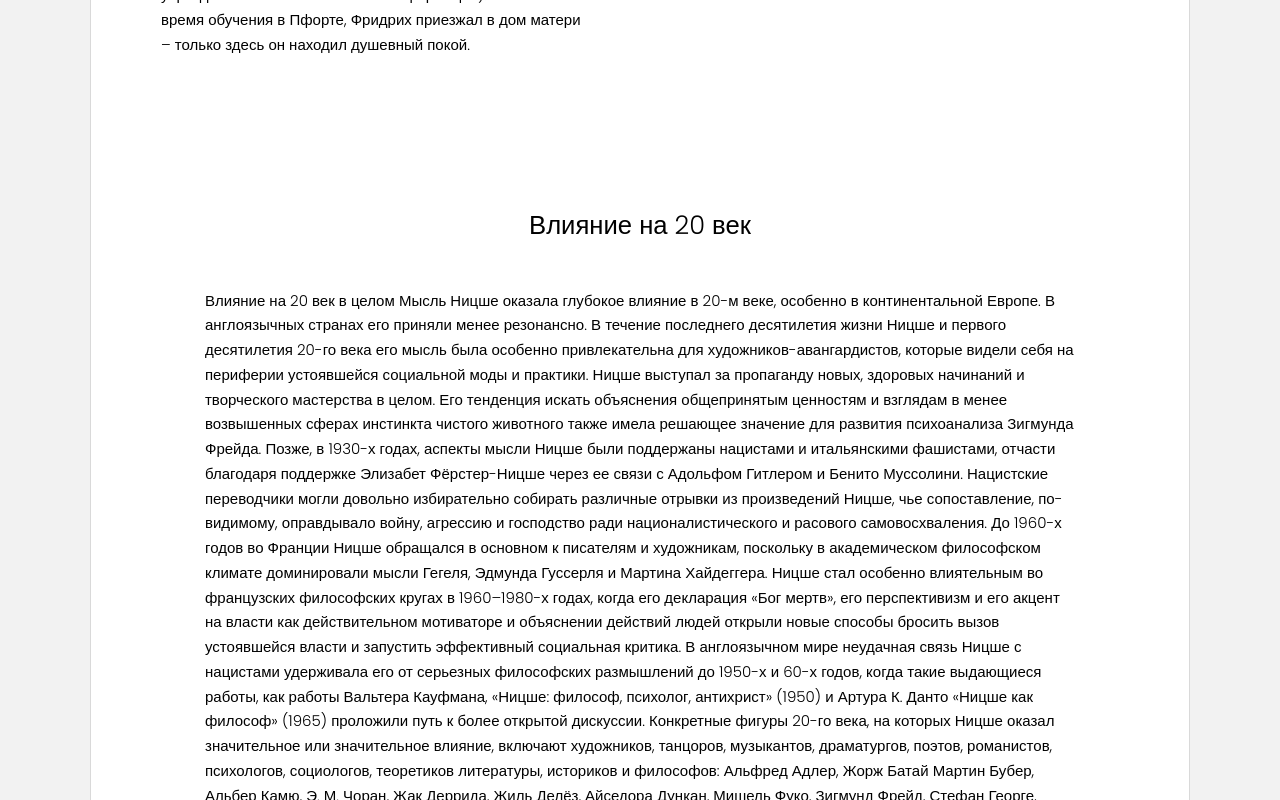
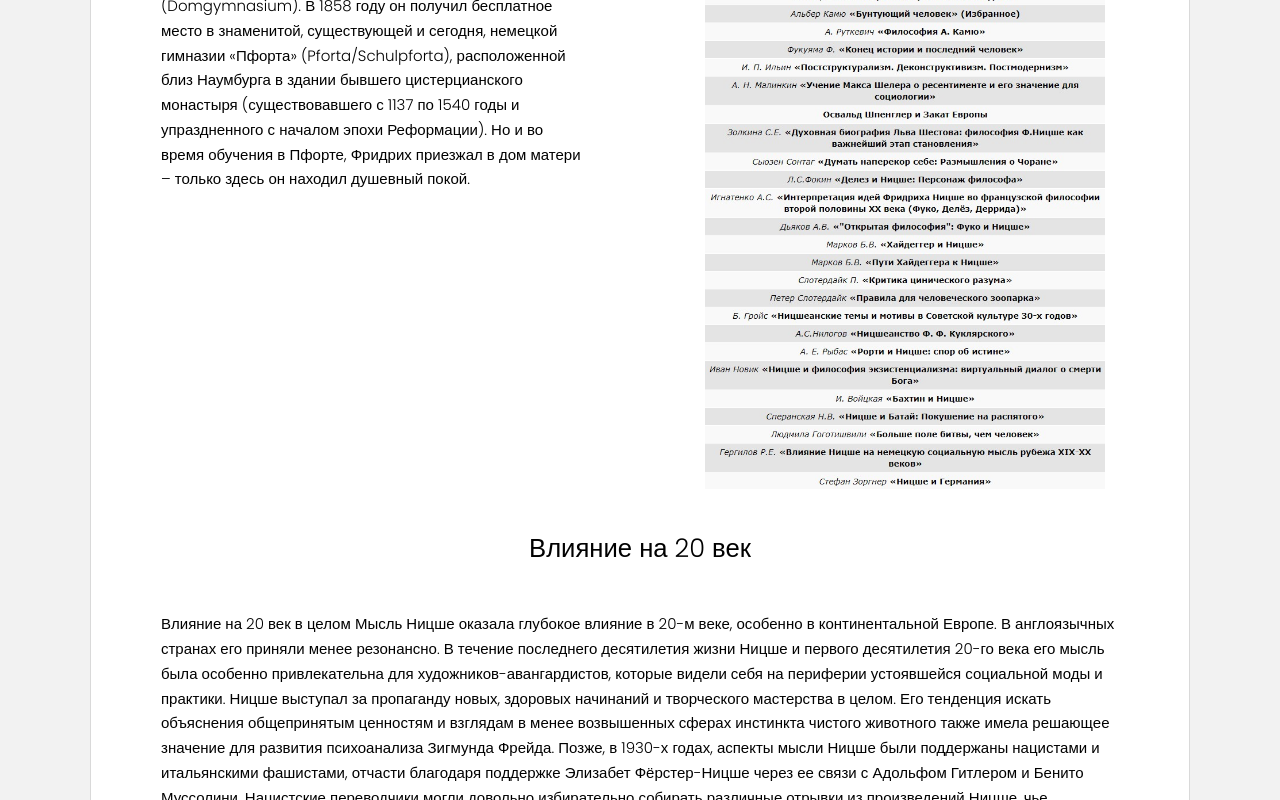
Before and after one commit to drrh12/Friedrich-Nietzsche, a plain HTML site: page heritage.html in a window 1280 px wide. Shown: the part 1560-2360 px from the top of the page. Drawn offline with Linux system fonts and the light colour scheme.

Commit message:
class design changes

```diff
--- a/assets/css/main.css
+++ b/assets/css/main.css
@@ -4322,6 +4322,6 @@
 	text-align: center;
 }
 
-.content{
+.content-22{
 	width: 200%;
 }
--- a/heritage.html
+++ b/heritage.html
@@ -108,7 +108,7 @@
 				style="margin-top: -20px;"
 			  />
 			</div>
-			<div class="content">
+			<div class="content-22">
 				<h2 style="margin-top: 25px">Влияние на 20 век</h2>
 				<p style="font-size: 15px; color: black; text-align: left; padding: 50px; margin-top: -20px;">
 				  Влияние на 20 век в целом Мысль Ницше оказала глубокое влияние в
```
Also changed, not shown: images/book3.jpg (added), images/k1.png (added), images/k2.png (added), images/map.jpg (added), images/monument.jpg (added), images/museum.jpg (added), images/philosopers.jpg (added).
